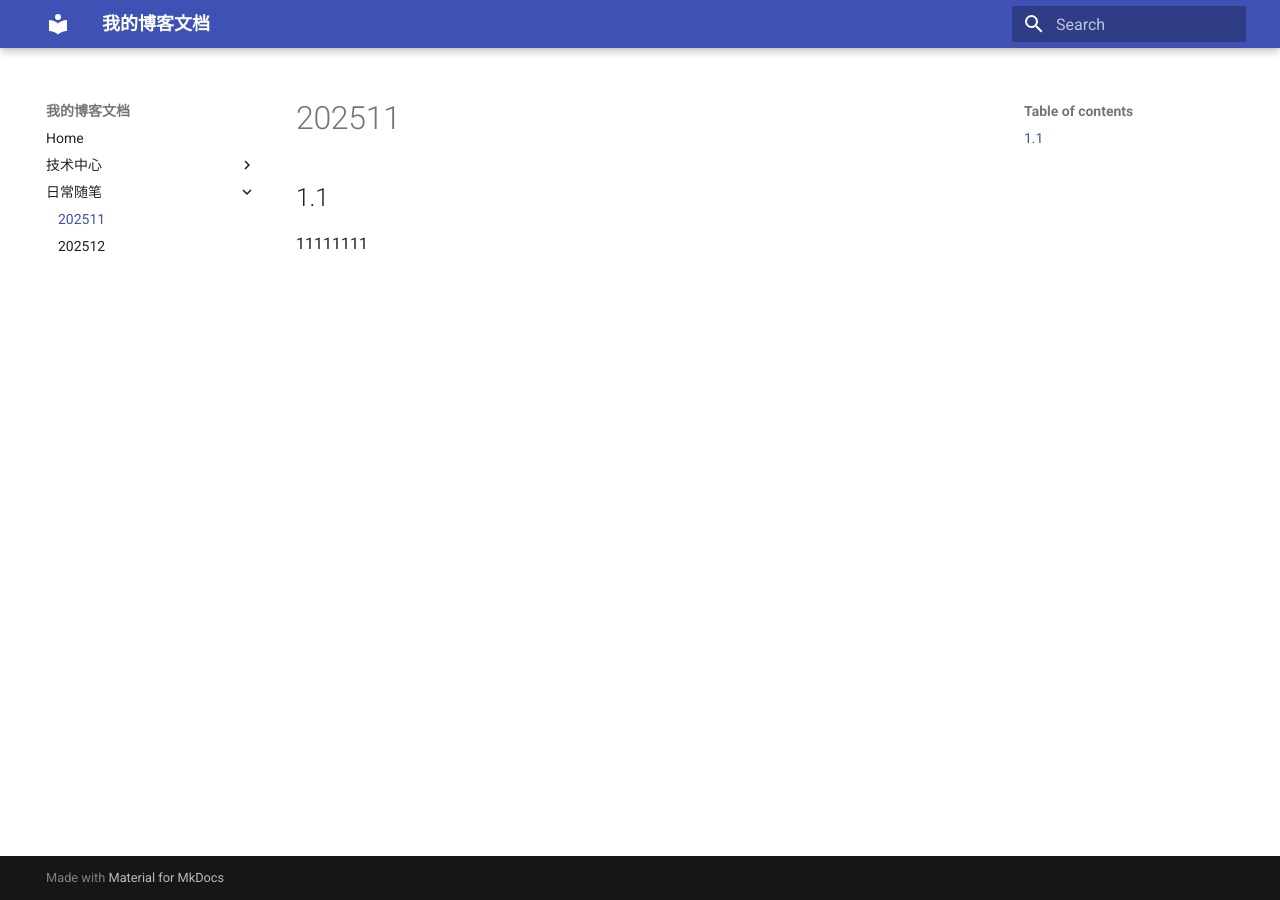
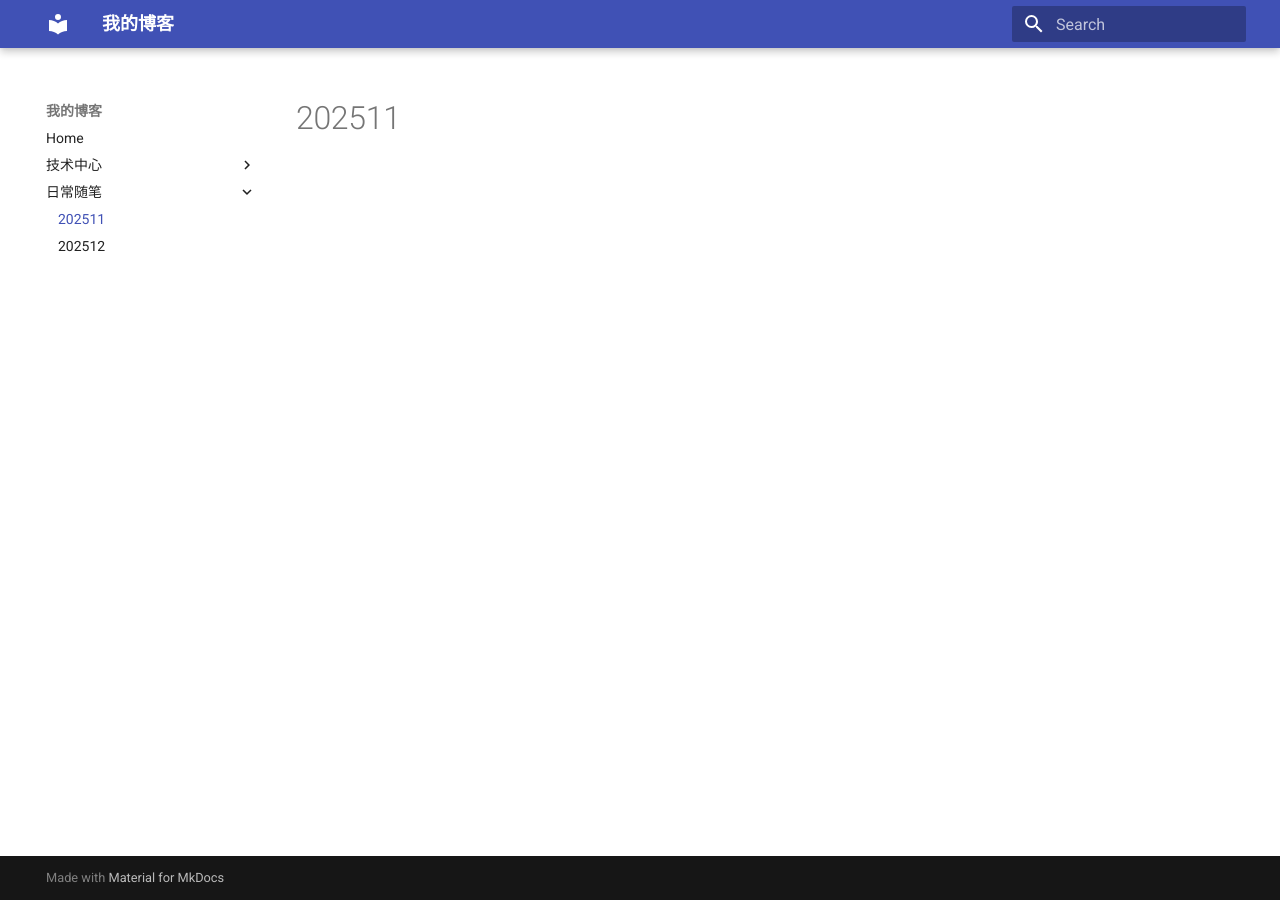
Before and after one commit to dtmcc/blog, an MkDocs documentation site: the page built from docs/日常随笔/202511.md, in a window 1280 px wide. Built offline with MkDocs 1.6.1 and Material for MkDocs 9.7.7, drawn with Linux system fonts in a browser that asks for light colours.

Commit message:
pub
Signed-off-by: lianghao <1062436470@aliyun.com>

```diff
--- a/docs/日常随笔/202511.md
+++ b/docs/日常随笔/202511.md
@@ -1,3 +1 @@
-## 1.1
-
-11111111
+# 202511
--- a/mkdocs.yml
+++ b/mkdocs.yml
@@ -1,4 +1,4 @@
-site_name: 我的博客文档
+site_name: 我的博客
 site_url: https://ku.dtm.cc/
 site_description: 一个基于 MkDocs + Material 的文档站点
 site_author: Liang Hao
```
Also changed, not shown: docs/日常随笔/202512.md (+1 -0 lines), 1 other file.
